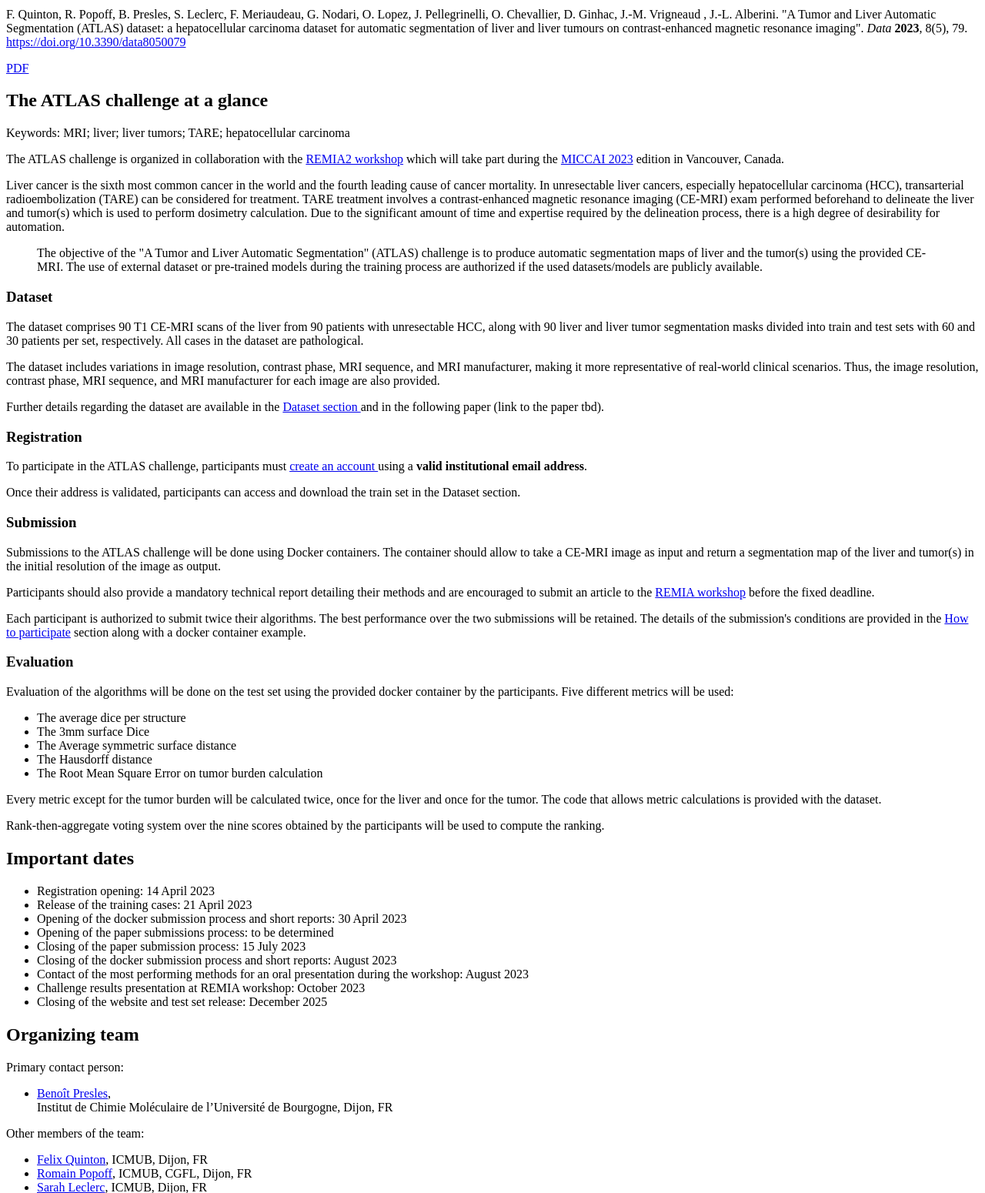
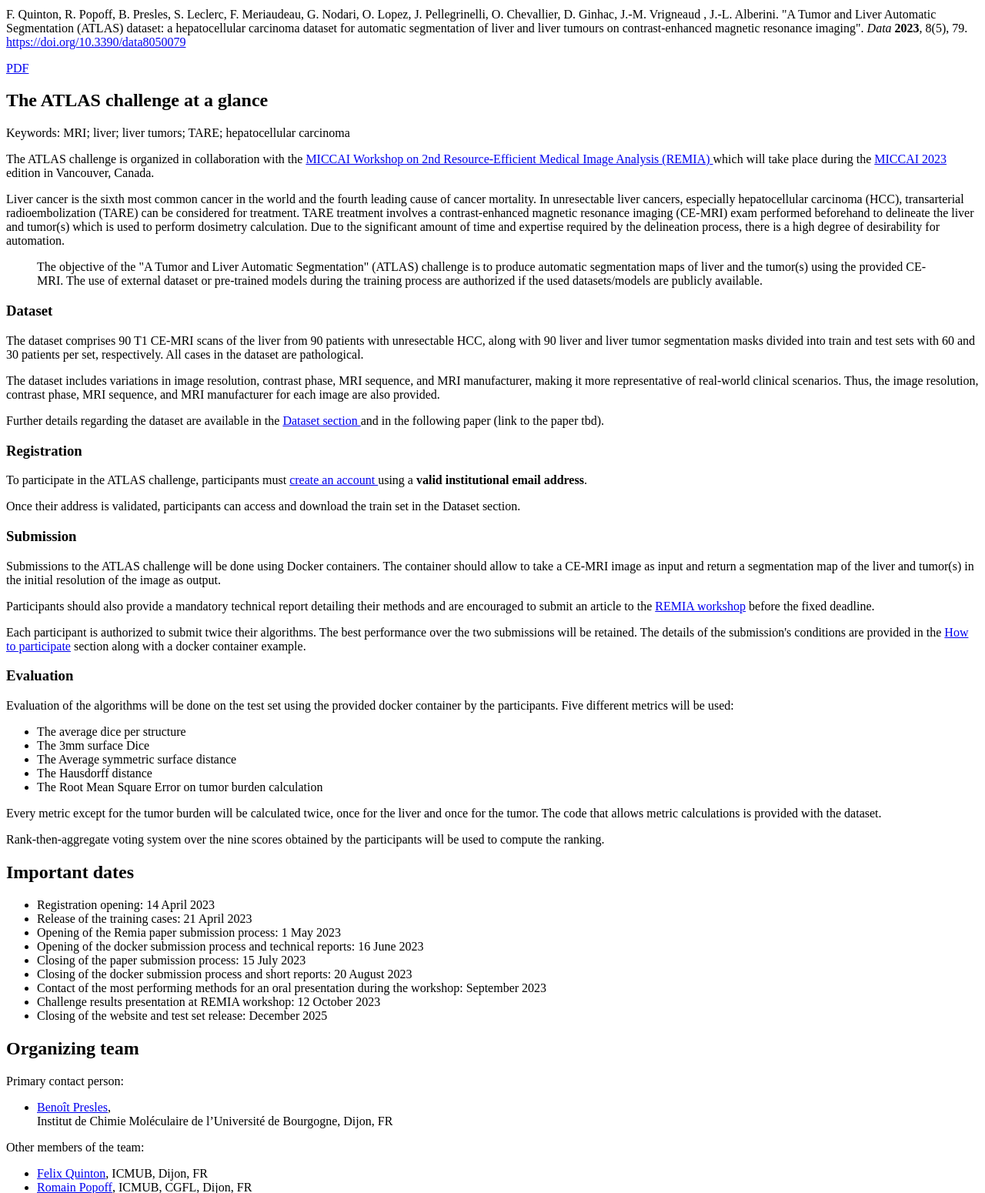
Before and after one commit to dginhac/atlas-challenge, a Symfony app: template templates/home/index.html.twig in a window 1280 px wide. Shown: the part 423-1973 px from the top of the page at 77% size. Run offline with Twig, Linux system fonts and the light colour scheme; the template is opened without the code that fills it, so the values that code supplies are empty; some libraries are stand-ins or nearby versions.

Commit message:
docs(index.html.twig): text update

```diff
--- a/templates/home/index.html.twig
+++ b/templates/home/index.html.twig
@@ -51,8 +51,8 @@
 
                         <p class="mb-2">
                             The ATLAS challenge is organized in collaboration with the
-                            <a href="https://miccai-remia.github.io/">REMIA2 workshop</a>
-                            which will take part during the
+                            <a href="https://miccai-remia.github.io/"> MICCAI Workshop on 2nd Resource-Efficient Medical Image Analysis (REMIA) </a>
+                            which will take place during the
                             <a href="https://conferences.miccai.org/2023/en/">MICCAI 2023</a>
                             edition in Vancouver, Canada.</p>
                         <p class="mb-2">
@@ -150,19 +150,19 @@
                                 <span class="text-primary">14 April 2023</span></li>
                             <li class="list-group-item bg-body-secondary border-secondary-subtle">Release of the training cases:
                                 <span class="text-primary ">21 April 2023</span></li>
-                            <li class="list-group-item bg-body-secondary border-secondary-subtle">Opening of the docker submission process and short reports:
-                                <span class="text-primary">30 April 2023</span></li>
-                            <li class="list-group-item bg-body-secondary border-secondary-subtle">Opening of the paper submissions process:
-                                <span class="text-primary">to be determined</span></li>
+                            <li class="list-group-item bg-body-secondary border-secondary-subtle">Opening of the Remia paper submission process:
+                                <span class="text-primary">1 May 2023</span></li>
+                            <li class="list-group-item bg-body-secondary border-secondary-subtle">Opening of the docker submission process and technical reports:
+                                <span class="text-primary">16 June 2023</span></li>
                             <li class="list-group-item bg-body-secondary border-secondary-subtle">Closing of the paper submission process:
                                 <span class="text-primary">15 July 2023</span></li>
                             <li class="list-group-item bg-body-secondary border-secondary-subtle">Closing of the docker submission process and short reports:
-                                <span class="text-primary">August 2023</span></li>
+                                <span class="text-primary">20 August 2023</span></li>
                             <li class="list-group-item bg-body-secondary border-secondary-subtle">Contact of the most performing methods for an oral presentation
                                 during the workshop:
-                                <span class="text-primary">August 2023</span></li>
+                                <span class="text-primary">September 2023</span></li>
                             <li class="list-group-item bg-body-secondary border-secondary-subtle">Challenge results presentation at REMIA workshop:
-                                <span class="text-primary">October 2023</span></li>
+                                <span class="text-primary">12 October 2023</span></li>
                             <li class="list-group-item bg-body-secondary border-secondary-subtle">Closing of the website and test set release:
                                 <span class="text-primary">December 2025</span></li>
                         </ul>
```
